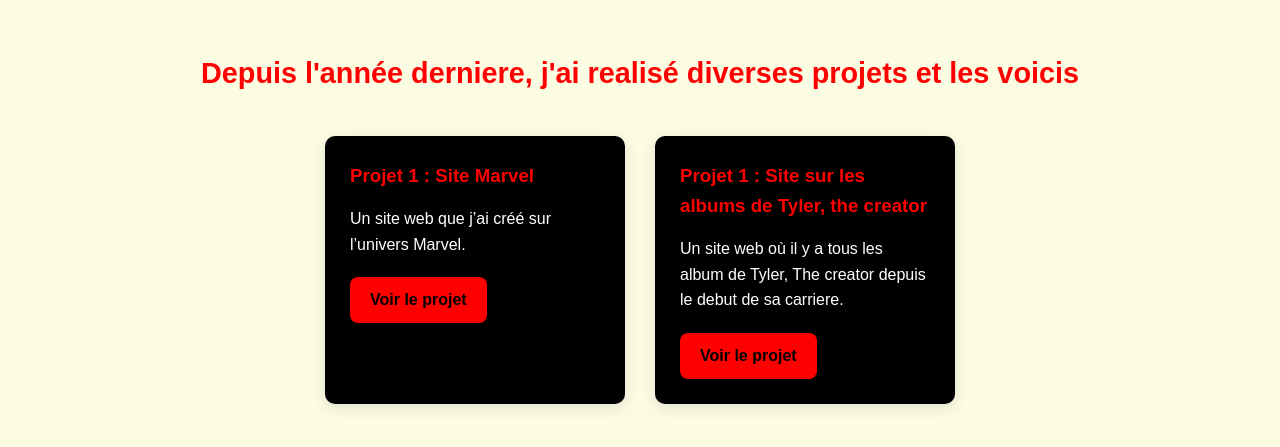
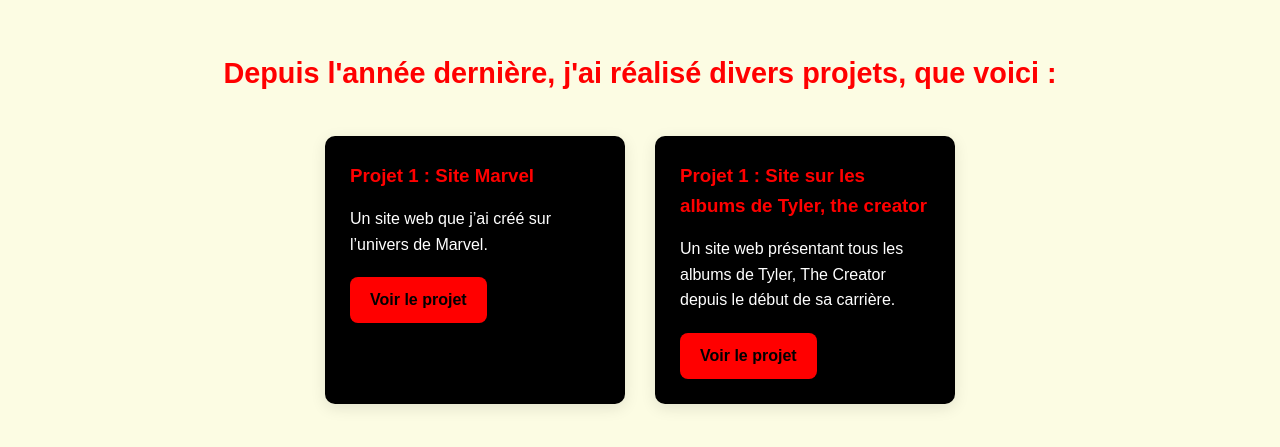
Before and after one commit to Sissi-bs/portfolioSiliana, a plain HTML site: page projet.html in a window 1280 px wide. Shown: the part 91-538 px from the top of the page. Drawn offline with Linux system fonts and the light colour scheme.

Commit message:
projet.html

```diff
--- a/projet.html
+++ b/projet.html
@@ -18,19 +18,19 @@
 
   <!-- LISTE DES PROJETS -->
   <section class="section">
-    <h2>Depuis l'année derniere, j'ai realisé diverses projets et les voicis</h2>
+    <h2>Depuis l'année dernière, j'ai réalisé divers projets, que voici :</h2>
     <div class="projects-container">
 
 
 	<div class="project">
       <h3>Projet 1 : Site Marvel</h3>
-      <p>Un site web que j’ai créé sur l’univers Marvel.</p>
+      <p>Un site web que j’ai créé sur l’univers de Marvel.</p>
       <a href="file:///D:/Siliana/SIG/Creation%20de%20site/MARVEL/PAGE%201.html" target="_blank">Voir le projet</a>
     </div>
 
     <div class="project">
       <h3>Projet 1 : Site sur les albums de Tyler, the creator</h3>
-      <p>Un site web où il y a tous les album de Tyler, The creator depuis le debut de sa carriere.</p>
+      <p>Un site web présentant tous les albums de Tyler, The Creator depuis le début de sa carrière.</p>
       <a href="file:///D:/Siliana/SIG/Creation%20de%20site/tylet%20the%20creator/musique.html" target="_blank">Voir le projet</a>
     </div>
 
```
